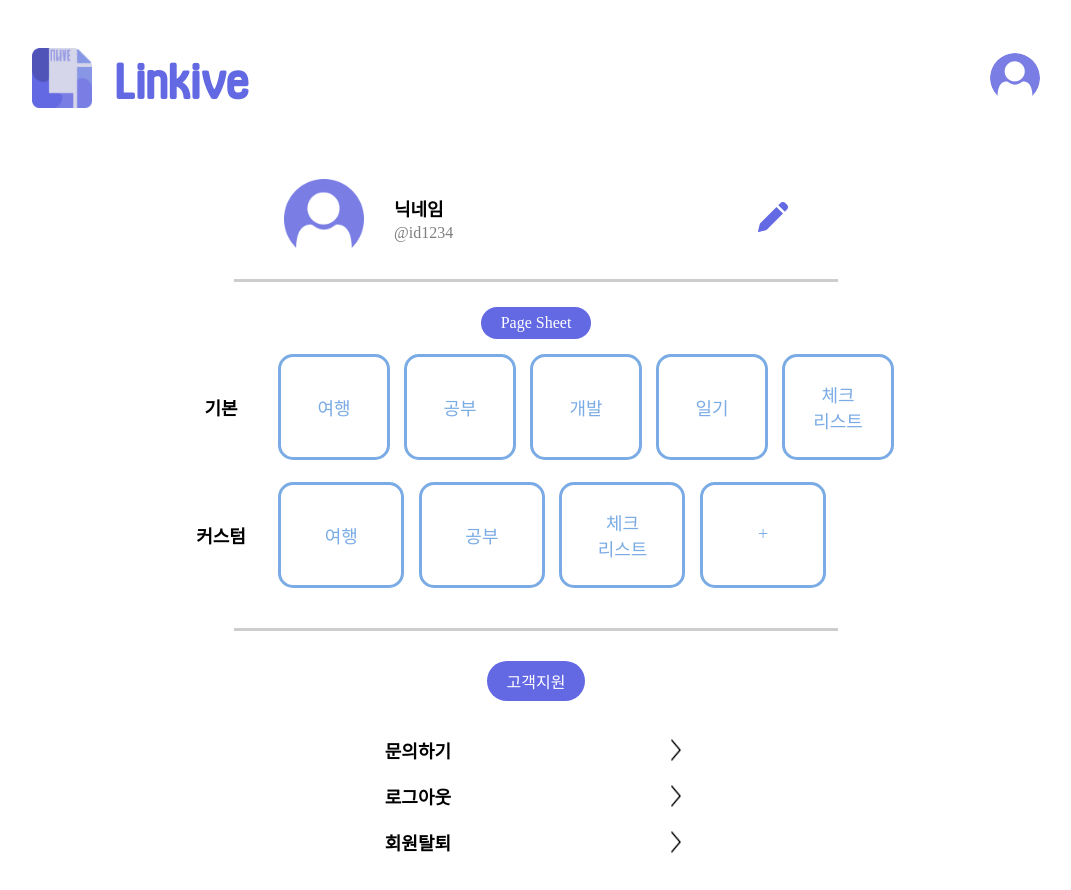
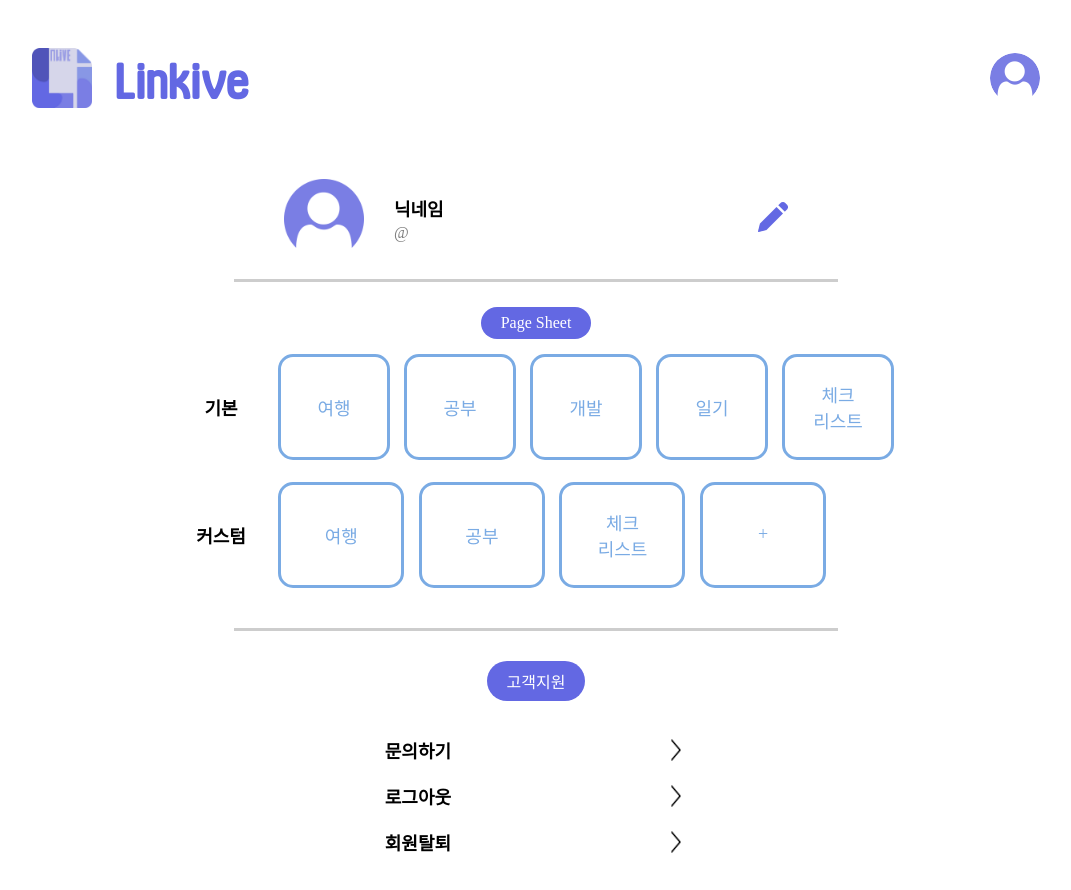
Before and after one commit to charBS0701/linkive-react, a React (Create React App) app: page /setting in a window 1280 px wide. Shown: the top 890 px of the page, without its empty margins (104-1175 px from the left). Built offline with nearby package versions, Linux system fonts and the light colour scheme; no server answers.

Commit message:
Feat App.js에 유저정보 불러오기

```diff
--- a/src/App.js
+++ b/src/App.js
@@ -12,7 +12,11 @@ import "./styles/App.css";
 import EditProfilePage from "./pages/setting/EditProfilePage";
 
 function App() {
+  // 로그인 여부 확인
   const [isLoggedIn, setIsLoggedIn] = useState(false);
+  // 유저정보 불러오기
+  const [userInfo, setUserInfo] = useState({});
+
 
   // httpOnly: true 일 때 쿠키의 토큰 확인 로직
   const getCookie = (cname) => {
@@ -37,10 +41,23 @@ function App() {
     const accessToken = getCookie("accessToken");
     if (accessToken) {
       setIsLoggedIn(true);
-      // console.log("Access token found:", accessToken);
       console.log("User is logged in!");
+      // 유저정보 불러오기
+      axios.get("http://localhost:8123/users/userInfo", {
+        headers: {
+          Authorization: `Bearer ${accessToken}`,
+          "refresh-token": getCookie("refreshToken")
+        },
+      })
+      .then((res) => {
+        setUserInfo(res.data);
+        console.log(setUserInfo);
+      })
+      .catch((err) => {
+        console.log(err);
+      });
+
     } else {
-      // console.log("Access token not found.");
       console.log("User is not logged in. Login required.");
     }
   }, []);
@@ -51,10 +68,10 @@ function App() {
         <div style={{ margin: "0 5vw" }}>
           {window.location.pathname !== "/login" && (
             <Header isLoggedIn={isLoggedIn} />
-          )}{" "}
+          )}
           {/* 여기에 조건 추가 */}
           <Routes>
-            <Route path="/setting" element={<Setting />} />
+            <Route path="/setting" element={<Setting isLoggedIn={isLoggedIn} userInfo={userInfo}/>} />
             <Route path="/setting/editProfile" element={<EditProfilePage />} />
             <Route path="/login" element={<Login />} />
             <Route path="/link" element={<Link />} />
--- a/src/index.js
+++ b/src/index.js
@@ -4,7 +4,7 @@ import App from "./App";
 
 const root = ReactDOM.createRoot(document.getElementById("root"));
 root.render(
-  <React.StrictMode>
+  // <React.StrictMode>
     <App />
-  </React.StrictMode>
+  /* </React.StrictMode> */
 );
--- a/src/pages/home/BtnProfile.jsx
+++ b/src/pages/home/BtnProfile.jsx
@@ -16,7 +16,6 @@ const BtnProfile = ({ isLoggedIn }) => {
               withCredentials: true,
             }
           );
-          console.log(response);
           // 로그인 시 프로필 사진 변경
           if (response.data.profileImg !== null) {
             setProfileImg(response.data.profileImg);
--- a/src/pages/login/Login.jsx
+++ b/src/pages/login/Login.jsx
@@ -7,7 +7,6 @@ import { Link } from "react-router-dom";
 import googleBtn from "../../contents/googleBtn.png";
 import naverBtn from "../../contents/naverBtn.png";
 import kakaoBtn from "../../contents/kakaoBtn.png";
-import Cookies from "js-cookie";
 
 const Layout = styled.div`
   display: flex;
--- a/src/pages/setting/Setting.jsx
+++ b/src/pages/setting/Setting.jsx
@@ -8,6 +8,8 @@ import { Link } from "react-router-dom";
 import WithdrawModal from "./WithdrawModal";
 import InquireModal from "./InquireModal";
 import LogoutModal from "./LogoutModal";
+
+// 유저정보
 
 const Pagesheet = (props) => {
   const text = props.children;
@@ -109,8 +111,8 @@ const Inquiry = (props) => {
   );
 };
 
-const Setting = () => {
-  const [user, setUser] = useState(null);
+const Setting = (props) => {
+  const [userInfo, setUserInfo] = useState({});
   const [isRedirect, setIsRedirect] = useState(false);
 
   useEffect(() => {
@@ -119,8 +121,7 @@ const Setting = () => {
         withCredentials: true,
       })
       .then((response) => {
-        console.log(response.data);
-        setUser(response.data);
+        setUserInfo(response.data.userInfo);
       })
       .catch((error) => {
         console.error(error);
@@ -152,7 +153,7 @@ const Setting = () => {
             marginLeft: "30px",
           }}
         >
-          <text
+          <span
             style={{
               fontSize: "18px",
               marginBottom: "3px",
@@ -160,8 +161,8 @@ const Setting = () => {
             }}
           >
             닉네임
-          </text>
-          <text style={{ opacity: "50%" }}>@id1234</text>
+          </span>
+          <span style={{ opacity: "50%" }}>@{userInfo.nickname}</span>
         </div>
         <Link to="/setting/editProfile" style={{ marginLeft: "auto" }}>
           <img src={edit} width="30px" height="30px" alt="edit" />
```
